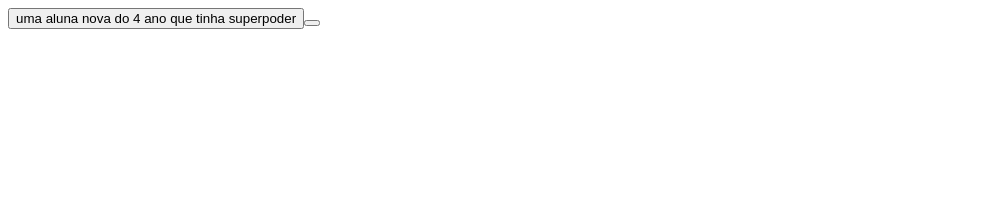
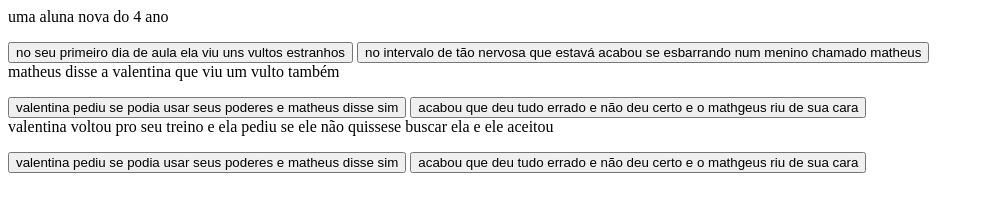
Before and after one commit to Eeuniquee/rpgnique, a plain HTML site: page index.html in a window 1280 px wide. Shown: the whole page, without its empty margins (0-984 px from the left). Drawn offline with Linux system fonts and the light colour scheme.

Commit message:
adição de codigos e comandos

```diff
--- a/index.html
+++ b/index.html
@@ -11,11 +11,24 @@
 </head>
  <body>
     <main>
-    <div class="passo ativo" id="passo 0>"
-      <p>
-     <button class="btn-proximo" data proxima="1"> uma aluna nova do 4 ano que tinha superpoder
-     <button class="btn-proximo" data proxima="2">
+      <div class="passo ativo" id="passo 0>"
+      <p> uma aluna nova do 4 ano</p>
+     <button class="btn-proximo" data proxima="1"> no seu primeiro dia de aula ela viu uns vultos estranhos</button>
+     <button class="btn-proximo" data proxima="2"> no intervalo de tão nervosa que estavá acabou se esbarrando num menino chamado matheus</button>
+
+     <div class="passo ativo" id="passo 0>"
+      <p> matheus disse a valentina que viu um vulto também</p>
+     <button class="btn-proximo" data proxima="1"> valentina pediu se podia usar seus poderes e matheus disse sim </button>
+     <button class="btn-proximo" data proxima="2"> acabou que deu tudo errado e não deu certo e o mathgeus riu de sua cara </button>
+
+     <div class="passo ativo" id="passo 0>"
+      <p> valentina voltou pro seu treino e ela pediu se ele não quissese buscar ela e ele aceitou</p>
+     <button class="btn-proximo" data proxima="1"> valentina pediu se podia usar seus poderes e matheus disse sim </button>
+     <button class="btn-proximo" data proxima="2"> acabou que deu tudo errado e não deu certo e o mathgeus riu de sua cara </button>
+
+
+
+
 
 </body>
-</main>
 </html>
```
